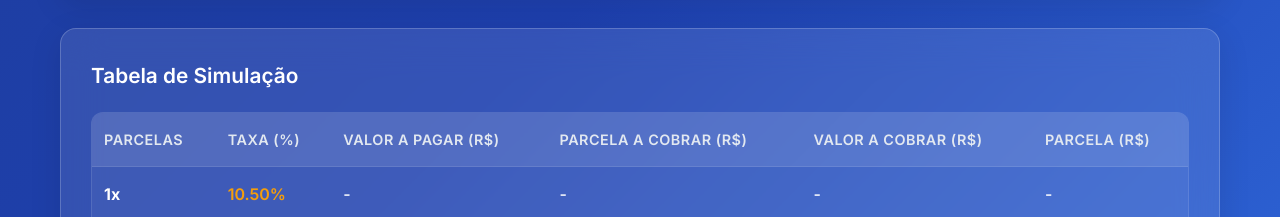
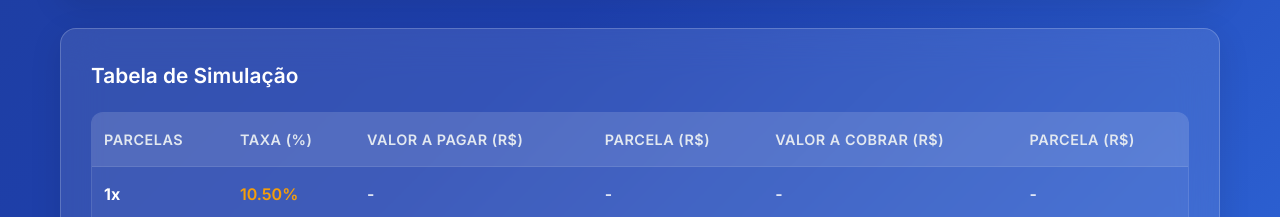
Before and after one commit to NovaEraEmpreendimentos/financeira-itatim, a plain HTML site: page index.html in a window 1280 px wide. Shown: the part 1379-1596 px from the top of the page. Drawn offline with nearby package versions, Linux system fonts and the light colour scheme.

Commit message:
index.html

```diff
--- a/index.html
+++ b/index.html
@@ -94,7 +94,7 @@
                                 <th>Parcelas</th>
                                 <th>Taxa (%)</th>
                                 <th>Valor a Pagar (R$)</th>
-                                <th>Parcela a Cobrar (R$)</th>
+                                <th>Parcela (R$)</th>
                                 <th>Valor a Cobrar (R$)</th>
                                 <th>Parcela (R$)</th>
                             </tr>
```
